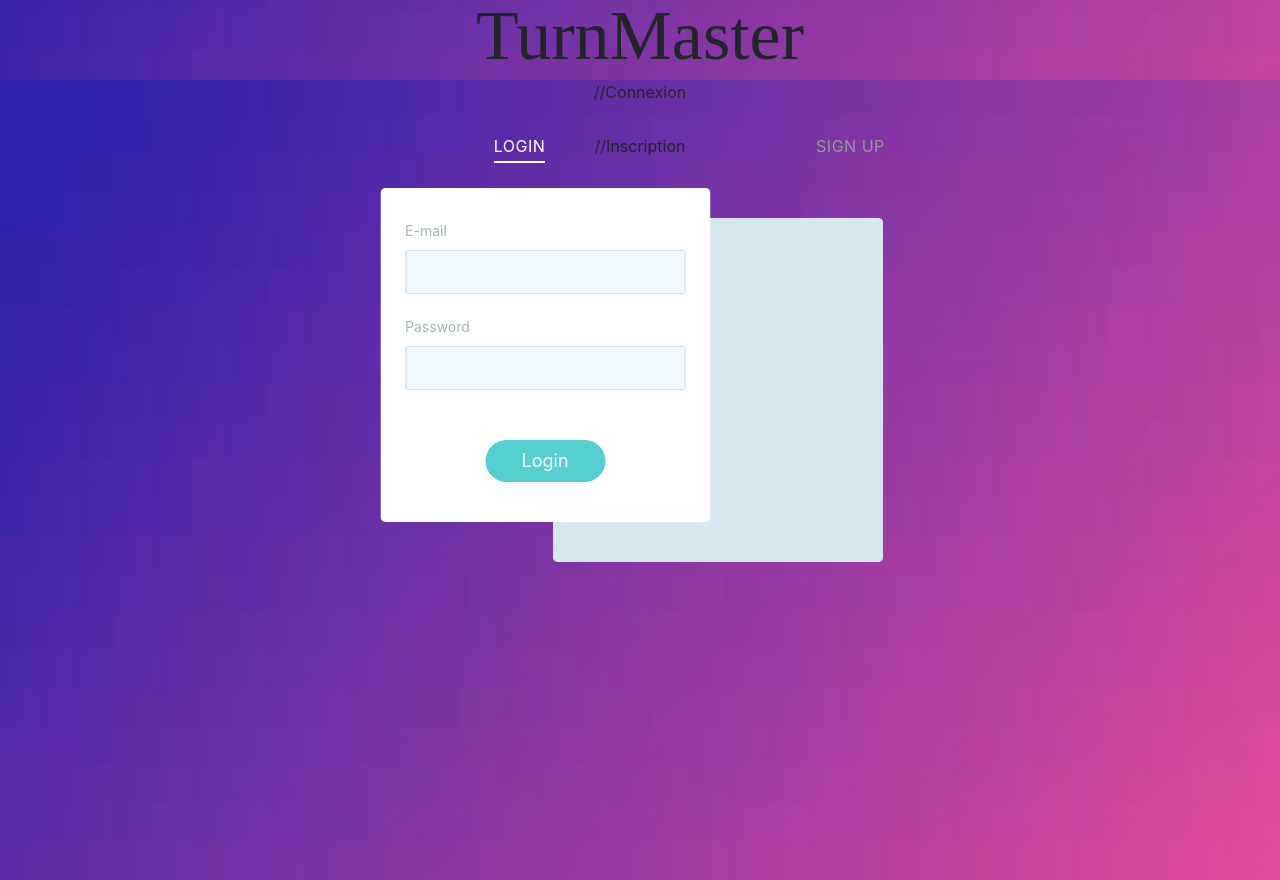
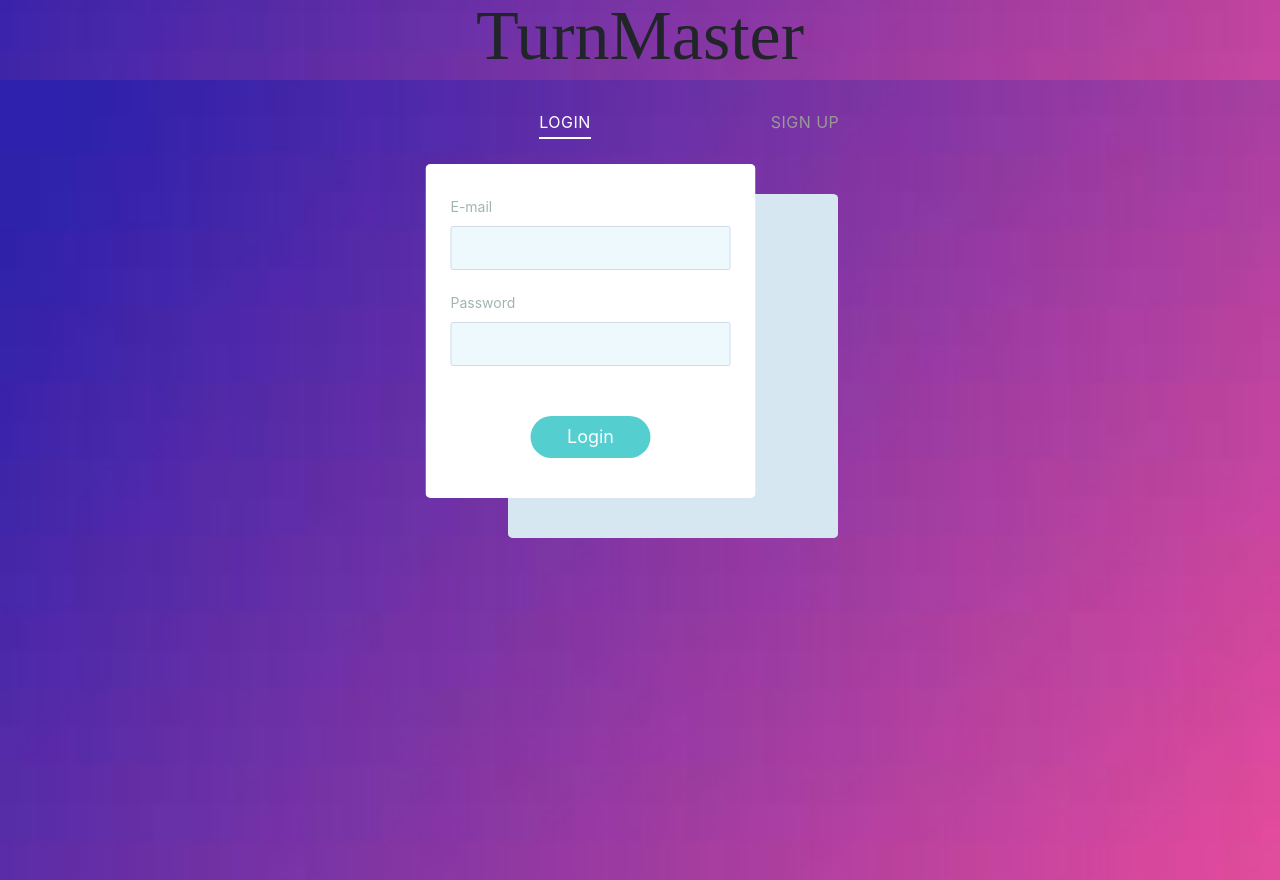
Before and after one commit to crichardd/TurnMaster, a React (Create React App) app: page /connect in a window 1280 px wide. Built offline with nearby package versions, Linux system fonts and the light colour scheme; a web font is replaced by a local one.

Commit message:
retirement des commentaires

```diff
--- a/src/Login.tsx
+++ b/src/Login.tsx
@@ -90,7 +90,7 @@ function Login(){
       <main className='LandingPage-main'>
         <section className="forms-section">
 
-          //Connexion
+
 
           <div className="forms">
             <div className="form-wrapper is-active">
@@ -114,7 +114,7 @@ function Login(){
               </form>
             </div>
 
-            //Inscription
+
             <div className="form-wrapper">
               <button type="button" className="switcher switcher-signup">
                 Sign Up
```
